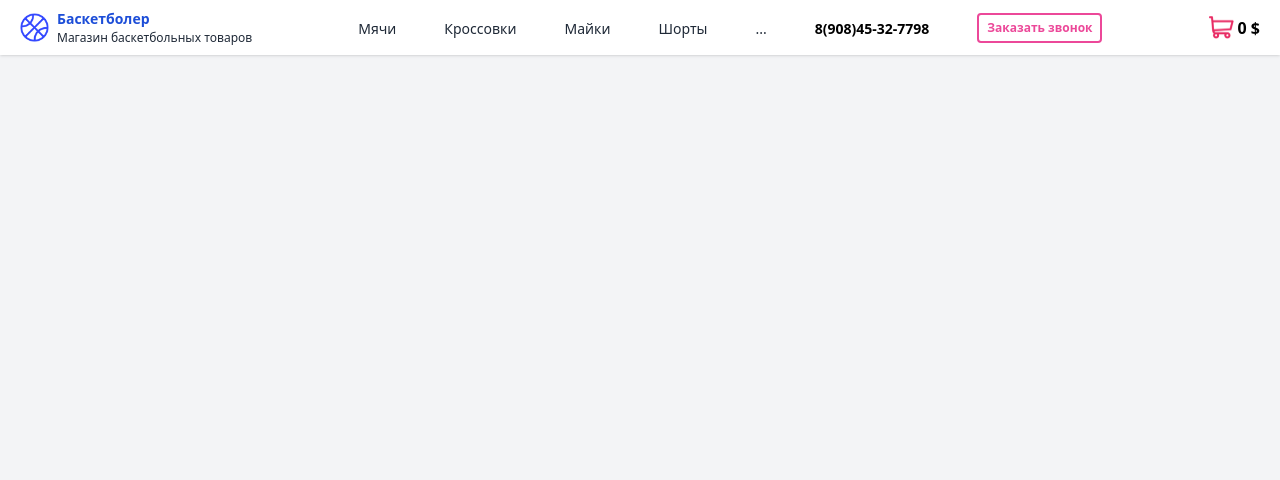
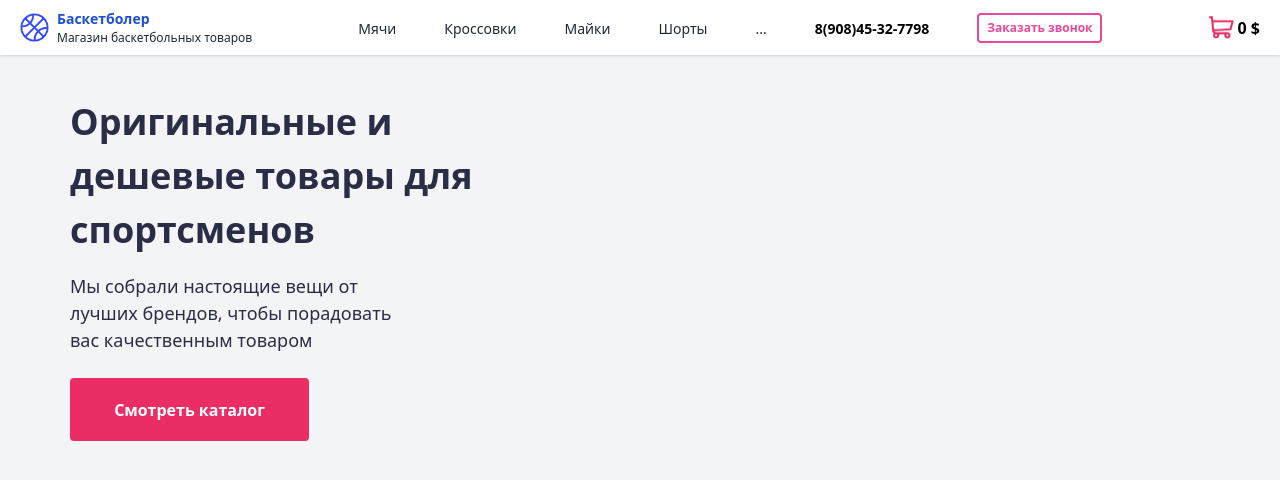
Before and after one commit to Forest-m4/basketball_site, a React (Create React App) app: page / in a window 1280 px wide. Shown: the top 480 px of the page. Built offline with nearby package versions, Linux system fonts and the light colour scheme.

Commit message:
Добавлен текст в секции1

```diff
--- a/src/App.jsx
+++ b/src/App.jsx
@@ -1,9 +1,11 @@
 import { Navbar } from './ui/navbar';
+import { Section1 } from "./ui/section1"
 
 export default function App() {
   return (
     <div className="min-h-screen bg-gray-100">
       <Navbar />
+      <Section1 />
     </div>
   );
 }
--- /dev/null
+++ b/src/ui/section1/index.tsx
@@ -0,0 +1,12 @@
+import React from "react";
+import { PromoTextBlock } from "./promo-text-block";
+
+export const Section1 = () => {
+  return (
+    <section className="section1">
+      <div className="flex gap-[20px] pt-[40px] px-[70px] items-start">
+        <PromoTextBlock />
+      </div>
+    </section>
+  );
+};
--- /dev/null
+++ b/src/ui/section1/promo-text-block.tsx
@@ -0,0 +1,20 @@
+import React from "react";
+
+export const PromoTextBlock = () => {
+  return (
+    <div className="flex-0 flex-shrink-0 w-[40%]">
+      <p className="font-extrabold text-[36px] text-[#2A2D46]">
+        Оригинальные и дешевые товары для спортсменов
+      </p>
+      <p className="font-normal text-[18px] text-[#2A2D46] mt-4 max-w-[350px]" >
+        Мы собрали настоящие вещи от лучших брендов, чтобы порадовать вас качественным товаром
+      </p>
+      <button
+        type="button"
+        className="mt-6 w-[239px] h-[63px] bg-[#EB2D66] text-white font-bold text-[16px] rounded transition-colors duration-150 hover:bg-[#F24C7E] active:bg-[#FF6B9C]"
+      >
+        Смотреть каталог
+      </button>
+    </div>
+  );
+};
```
Also changed, not shown: src/ui/section1/promo-card.tsx (added).
